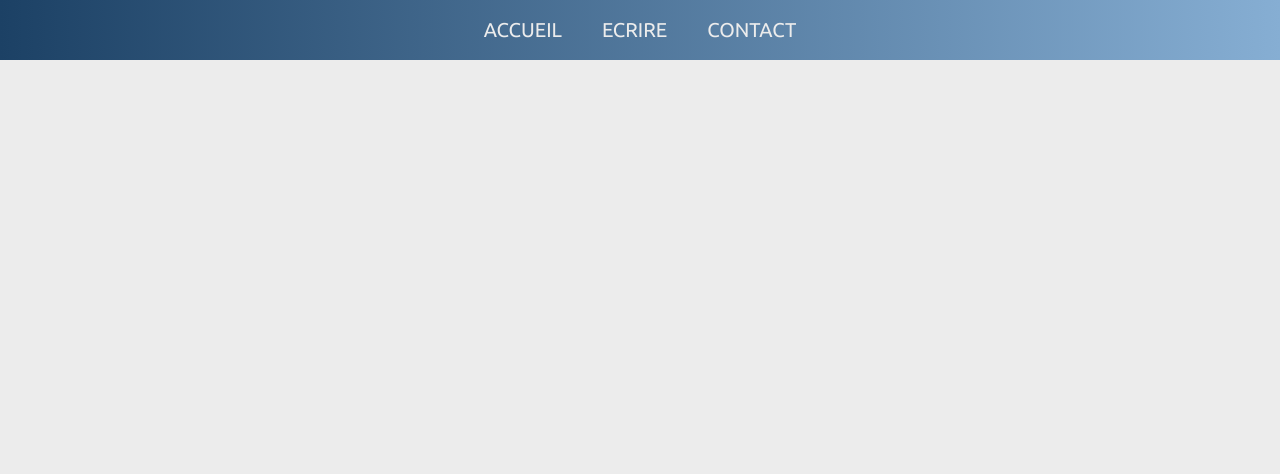
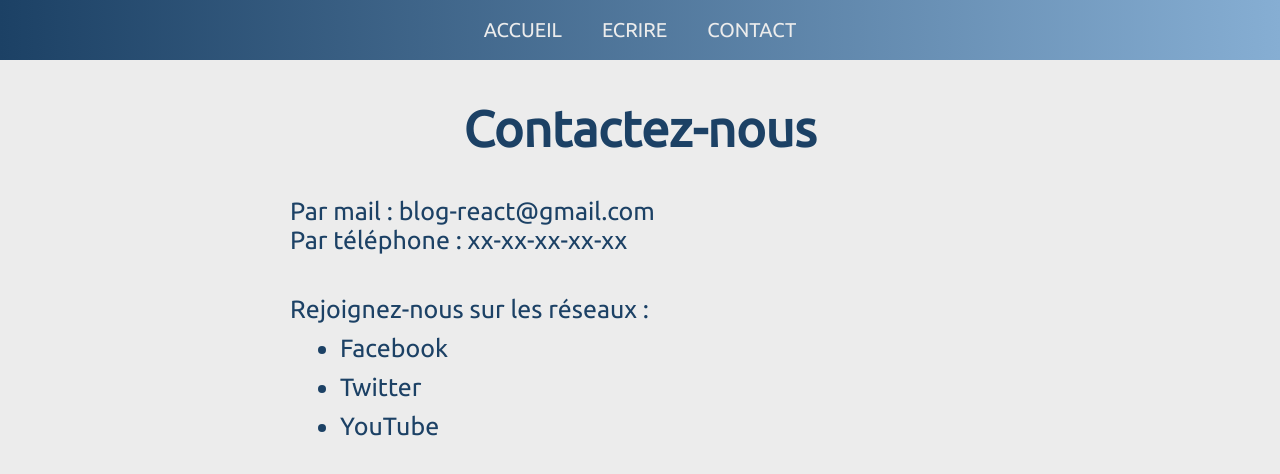
Before and after one commit to mena0018/React-Blog, a React (Create React App) app: page /contact in a window 1280 px wide. Shown: the top 474 px of the page. Built offline with nearby package versions, Linux system fonts and the light colour scheme.

Commit message:
Ajout d'une page contact

```diff
--- a/src/Pages/Contact/Contact.js
+++ b/src/Pages/Contact/Contact.js
@@ -1,7 +1,20 @@
-import React from 'react'
+import "./Contact.scss"
+
 
 export default function Contact() {
   return (
-    <div>Contact</div>
+    <div className='container-contact'>
+      <h1>Contactez-nous</h1>
+      <p>Par mail : blog-react@gmail.com</p>
+      <p>Par téléphone : xx-xx-xx-xx-xx </p>
+      <p>Rejoignez-nous sur les réseaux :</p>
+
+      <ul>
+        <li>Facebook</li>
+        <li>Twitter</li>
+        <li>YouTube</li>
+      </ul>
+
+    </div>
   )
 }
--- a/src/Pages/Contact/Contact.scss
+++ b/src/Pages/Contact/Contact.scss
@@ -0,0 +1,23 @@
+ @import "../../scss/mixins";
+ @import "../../scss/variables";
+
+
+ .container-contact {
+     max-width: 700px;
+     margin: 100px auto 0;
+     font-size: 25px;
+
+     h1 {
+        @include title;
+     }
+
+     li {
+         margin: 10px 50px 0;
+     }
+
+     p {
+         &:nth-child(4) {
+             margin-top: 40px;
+         }
+     }
+ }
```
